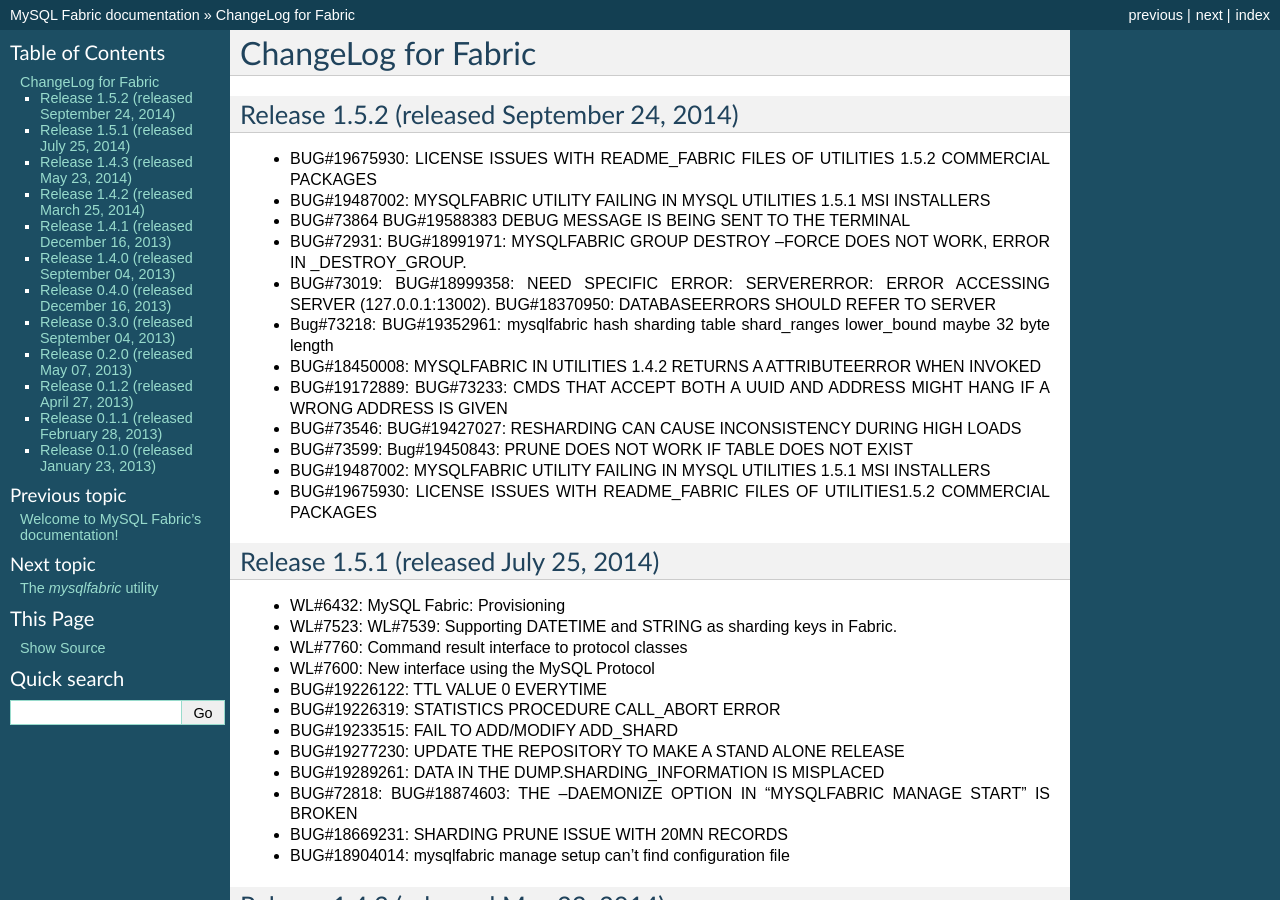
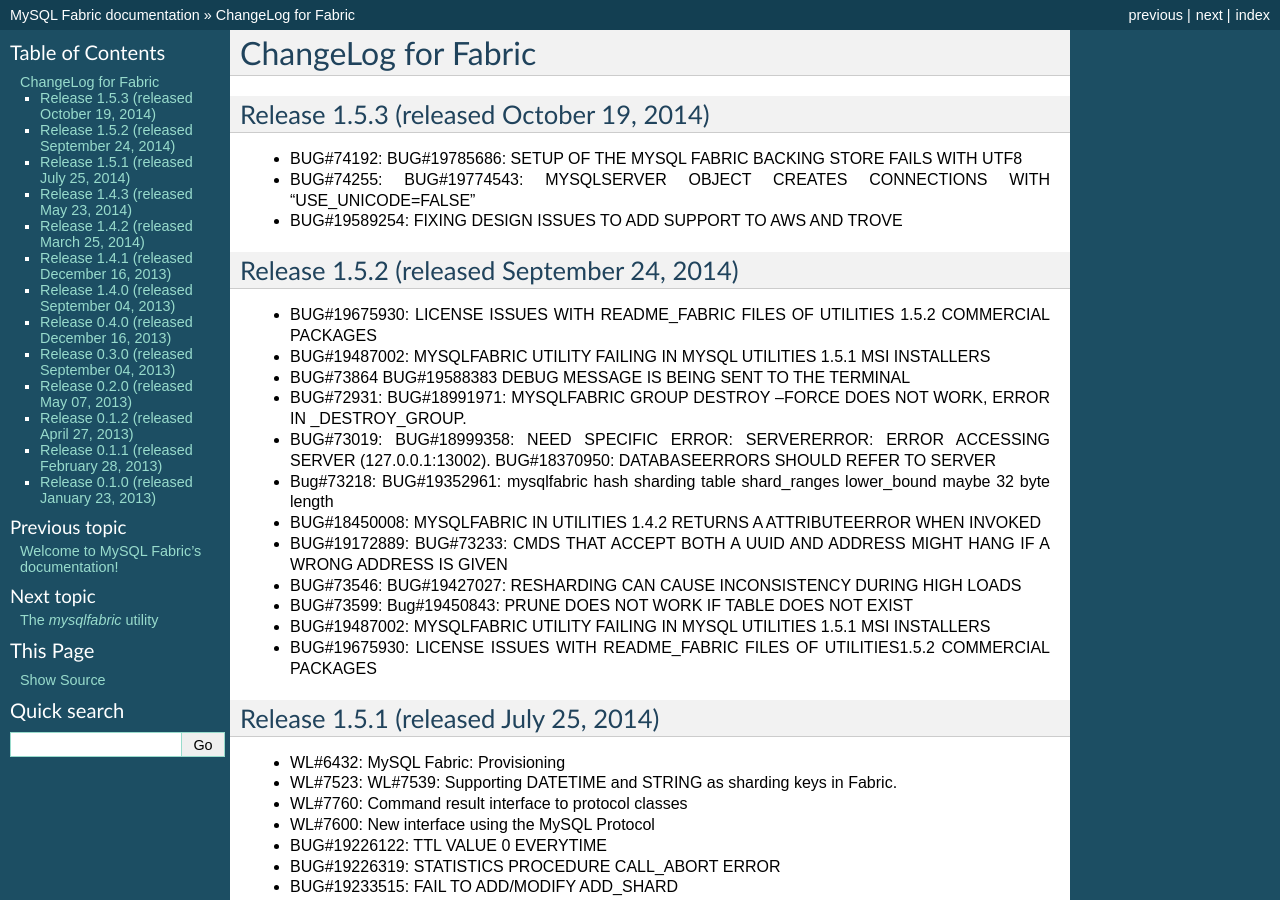
Before and after one commit to edrod77/mysql-fabric, a Sphinx documentation site: the page built from doc/source/CHANGELOG.rst, in a window 1280 px wide and 900 px high. Built offline with Sphinx 7.4.7, drawn with Linux system fonts in a browser that asks for light colours; the version number could not be read and is left out.

Commit message:
Releasing version 1.5.3rc2

```diff
--- a/doc/source/CHANGELOG.rst
+++ b/doc/source/CHANGELOG.rst
@@ -2,6 +2,15 @@
 ChangeLog for Fabric
 ####################
 
+
+Release 1.5.3 (released October 19, 2014)
+-----------------------------------------
+
+* BUG#74192: BUG#19785686: SETUP OF THE MYSQL FABRIC BACKING STORE FAILS
+  WITH UTF8
+* BUG#74255: BUG#19774543: MYSQLSERVER OBJECT CREATES CONNECTIONS WITH
+  "USE_UNICODE=FALSE"
+* BUG#19589254: FIXING DESIGN ISSUES TO ADD SUPPORT TO AWS AND TROVE
 
 Release 1.5.2 (released September 24, 2014)
 -------------------------------------------
```
